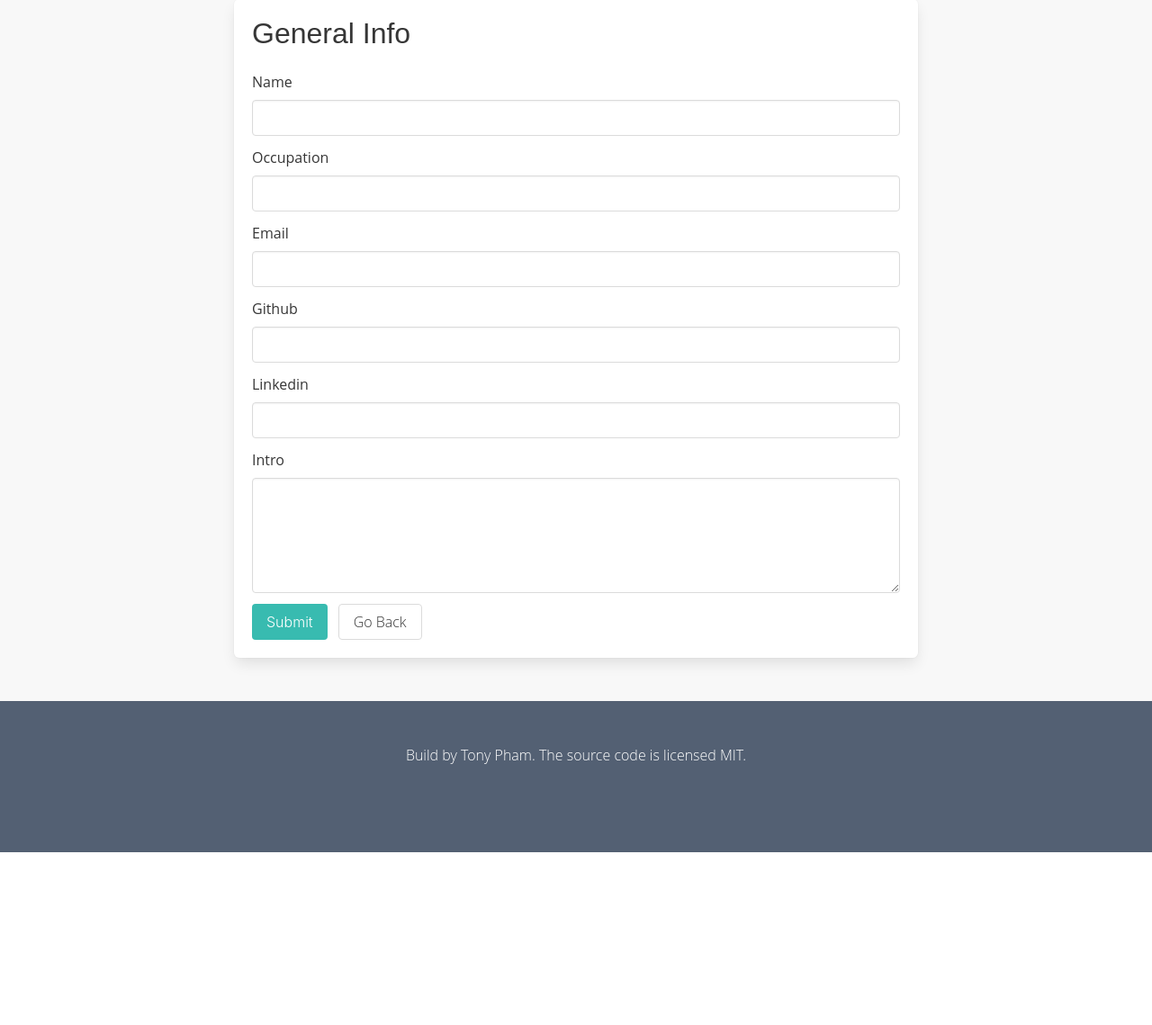
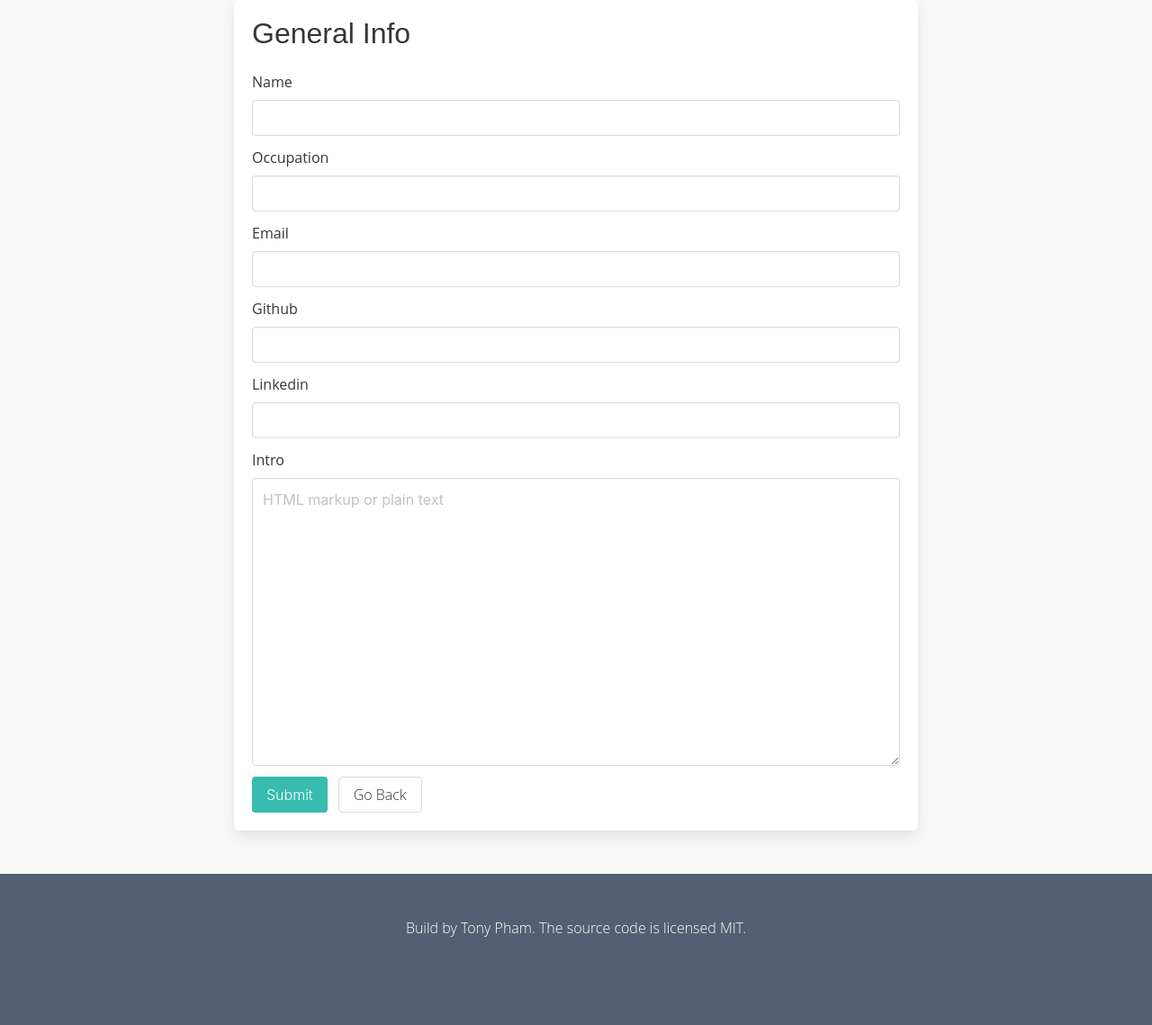
Before and after one commit to phamtony/api-portfolio, a Flask app: page /general in a window 1280 px wide. Shown: the part 149-1288 px from the top of the page at 90% size. Before the commit the page ends 1096 px from the top, so only its background shows below. Run offline with Flask 2, Linux system fonts and the light colour scheme; the visitor is signed in with stand-in values (Sample User, id 1); some libraries are stand-ins or nearby versions.

Commit message:
removed ckeditor, just using textarea

```diff
--- a/app/__init__.py
+++ b/app/__init__.py
@@ -33,11 +33,10 @@ def create_app():
     app.register_blueprint(skills_page)
     app.register_blueprint(project_page)
 
-    from extensions import db, login_manager, ckeditor, cors, migrate
+    from extensions import db, login_manager, cors, migrate
 
     db.init_app(app)
     login_manager.init_app(app)
-    ckeditor.init_app(app)
     cors.init_app(app)
     migrate.init_app(app, db)
 
--- a/app/static/css/style.css
+++ b/app/static/css/style.css
@@ -127,6 +127,11 @@ a.navbar-item:hover {
     vertical-align: middle;
 }
 
+#user_intro.textarea:not([rows]),
+#intro.textarea:not([rows]) {
+    min-height: 20em;
+}
+
 .description-td {
     max-height: 130px;
     overflow: auto;
--- a/app/templates/form_page.html
+++ b/app/templates/form_page.html
@@ -33,10 +33,6 @@
                             {% endif %}
                         {% endif %}
                     </div>
-
-                    {% if ckEditor %}
-                        {{ ckeditor.load() }}
-                    {% endif %}
 
                     <form action method="POST" enctype="multipart/form-data">
                         {{ form.csrf_token }}
--- a/app/views/about/about.py
+++ b/app/views/about/about.py
@@ -46,7 +46,7 @@ def about():
         db.session.commit()
         return redirect(url_for("main_page.home")+"#About")
 
-    return render_template("form_page.html", form=form, title="About", ckEditor=True)
+    return render_template("form_page.html", form=form, title="About")
 
 
 @about_page.route("/edit-about", methods=["GET", "POST"])
@@ -86,7 +86,7 @@ def edit_about():
         about_info.intro = edit_about.intro.data
         db.session.commit()
         return redirect(url_for("main_page.home")+"#About")
-    return render_template("form_page.html", form=edit_about, image=image, title="About", ckEditor=True)
+    return render_template("form_page.html", form=edit_about, image=image, title="About")
 
 
 @about_page.route("/delete-about")
--- a/app/views/experience/experience.py
+++ b/app/views/experience/experience.py
@@ -31,7 +31,7 @@ def add_experience():
         db.session.commit()
         return redirect(url_for("main_page.home")+"#Experience")
 
-    return render_template("form_page.html", form=form, title="Experience", ckEditor=True)
+    return render_template("form_page.html", form=form, title="Experience")
 
 
 @experience_page.route("/edit-experience/<int:id>", methods=["GET", "POST"])
@@ -54,7 +54,7 @@ def edit_experience(id):
         db.session.commit()
         return redirect(url_for("main_page.home")+"#Experience")
 
-    return render_template("form_page.html", form=edit_experience, title="Experience", ckEditor=True)
+    return render_template("form_page.html", form=edit_experience, title="Experience")
 
 
 @experience_page.route("/edit-experience-order")
--- a/app/views/general/general.py
+++ b/app/views/general/general.py
@@ -26,7 +26,7 @@ def general():
         db.session.commit()
         return redirect(url_for("main_page.home")+"#General")
 
-    return render_template("form_page.html", form=form, title="General", ckEditor=True)
+    return render_template("form_page.html", form=form, title="General")
 
 
 @general_page.route("/edit-general", methods=["GET", "POST"])
@@ -50,4 +50,4 @@ def edit_general():
         general_info.user_intro = edit_general.user_intro.data
         db.session.commit()
         return redirect(url_for("main_page.home")+"#General")
-    return render_template("form_page.html", form=edit_general, title="General", ckEditor=True)
+    return render_template("form_page.html", form=edit_general, title="General")
--- a/extensions.py
+++ b/extensions.py
@@ -1,7 +1,6 @@
 from flask_sqlalchemy import SQLAlchemy
 from flask_migrate import Migrate
 from flask_login import LoginManager
-from flask_ckeditor import CKEditor
 import boto3
 import boto3.session
 from flask_cors import CORS
@@ -9,7 +8,6 @@ from flask_cors import CORS
 db = SQLAlchemy()
 migrate = Migrate()
 login_manager = LoginManager()
-ckeditor = CKEditor()
 s3_session = boto3.session.Session()
 cors = CORS()
 
--- a/forms.py
+++ b/forms.py
@@ -1,7 +1,6 @@
 from flask_wtf import FlaskForm
 from wtforms import StringField, PasswordField, FileField, TextAreaField, HiddenField
 from wtforms.validators import DataRequired, Email, EqualTo
-from flask_ckeditor import CKEditorField
 import email_validator
 
 
@@ -11,12 +10,12 @@ class GeneralForm(FlaskForm):
     email = StringField("Email", validators=[Email()])
     github = StringField("Github")
     linkedin = StringField("Linkedin")
-    user_intro = CKEditorField("Intro")
+    user_intro = TextAreaField("Intro", render_kw={"placeholder": "HTML markup or plain text"})
 
 
 class AboutForm(FlaskForm):
     image = FileField("")
-    intro = CKEditorField("About You")
+    intro = TextAreaField("About You", render_kw={"placeholder": "HTML markup or plain text"})
 
 
 class ExperienceForm(FlaskForm):
@@ -24,7 +23,7 @@ class ExperienceForm(FlaskForm):
     position = StringField("Position")
     time = StringField("How long were you here for? eg. Apr. 2015 - Present")
     link = StringField("Company Link")
-    description = CKEditorField("Experience Description")
+    description = TextAreaField("Experience Description")
     order_exp = HiddenField("")
 
 
--- a/notes.txt
+++ b/notes.txt
@@ -63,7 +63,6 @@ chardet==4.0.0
 click==7.1.2
 dominate==2.6.0
 Flask==1.1.2 #framework
-Flask-CKEditor==0.4.4.1 #for forms, text editor
 Flask-Login==0.5.0 #user login
 Flask-SQLAlchemy==2.5.1 #ORM
 Flask-WTF==0.14.3 #Forms
--- a/requirements.txt
+++ b/requirements.txt
@@ -9,7 +9,6 @@ dominate==2.6.0
 email-validator==1.1.2
 Flask==1.1.2
 Flask-Bootstrap==3.3.7.1
-Flask-CKEditor==0.4.4.1
 Flask-Cors==3.0.10
 Flask-Login==0.5.0
 Flask-Migrate==3.0.0
```
